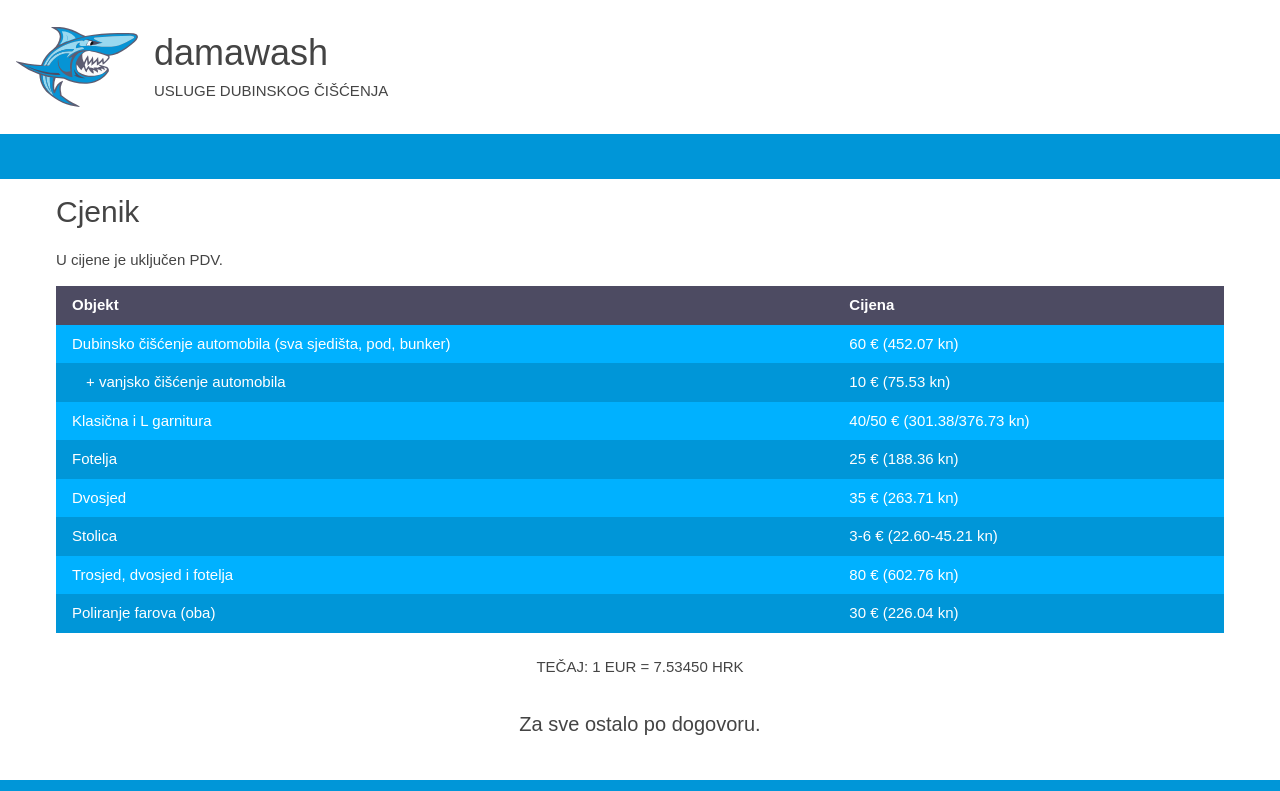
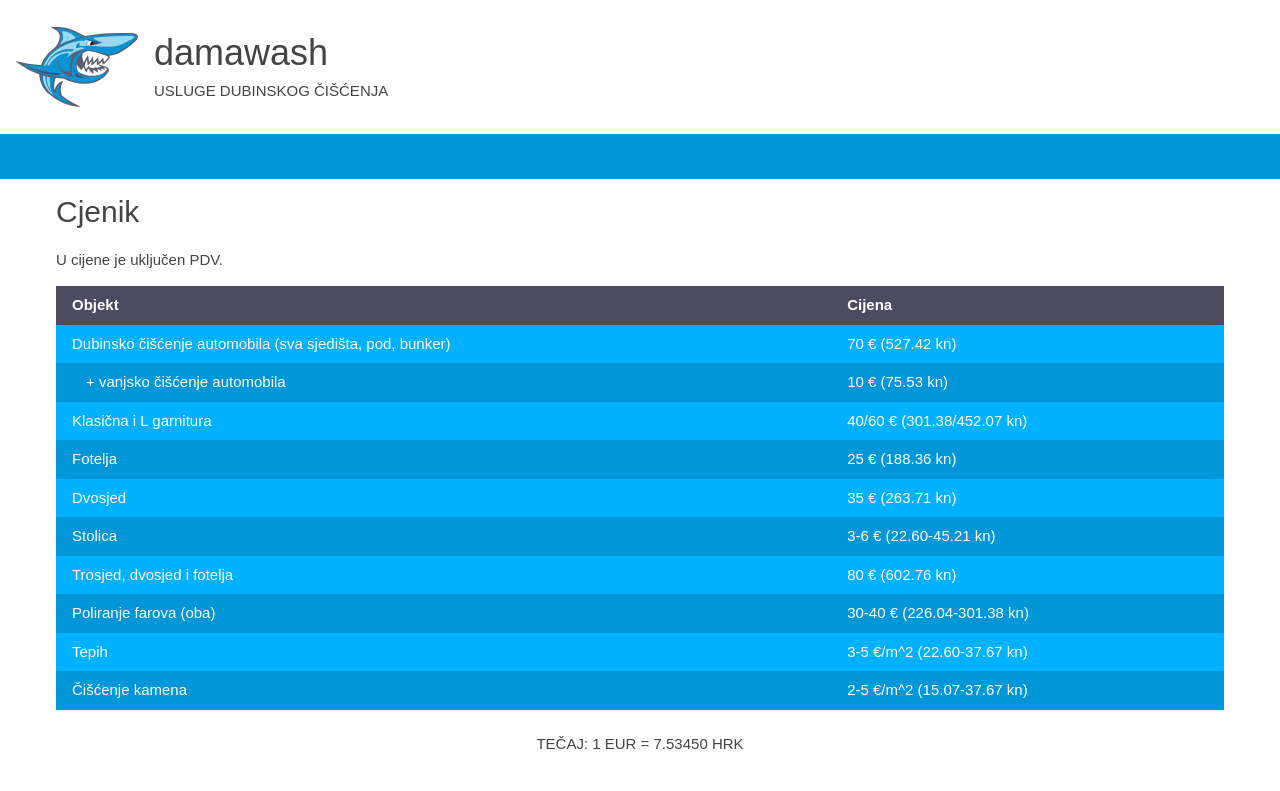
Before and after one commit to fluffyspace/damawash, an Angular app: page /prices in a window 1280 px wide. Shown: the top 791 px of the page. Built offline with nearby package versions, Linux system fonts and the light colour scheme; a web font is replaced by a local one.

Commit message:
korekcija cijena

```diff
--- a/src/app/prices/prices.component.html
+++ b/src/app/prices/prices.component.html
@@ -7,7 +7,7 @@
     </tr>
     <tr>
       <td>Dubinsko čišćenje automobila (sva sjedišta, pod, bunker)</td>
-      <td>60 € (452.07 kn)</td>
+      <td>70 € (527.42 kn)</td>
     </tr>
     <tr>
       <td style="padding-left:30px">+ vanjsko čišćenje automobila</td>
@@ -15,7 +15,7 @@
     </tr>
     <tr>
       <td>Klasična i L garnitura</td>
-      <td>40/50 € (301.38/376.73 kn)</td>
+      <td>40/60 € (301.38/452.07 kn)</td>
     </tr>
     <tr>
       <td>Fotelja</td>
@@ -35,7 +35,15 @@
     </tr>
     <tr>
       <td>Poliranje farova (oba)</td>
-      <td>30 € (226.04 kn)</td>
+      <td>30-40 € (226.04-301.38 kn)</td>
+    </tr>
+    <tr>
+      <td>Tepih</td>
+      <td>3-5 €/m^2 (22.60-37.67 kn)</td>
+    </tr>
+    <tr>
+      <td>Čišćenje kamena</td>
+      <td>2-5 €/m^2 (15.07-37.67 kn)</td>
     </tr>
   </table>
   <p class="w3-center w3-padding">TEČAJ: 1 EUR = 7.53450 HRK</p>
```
